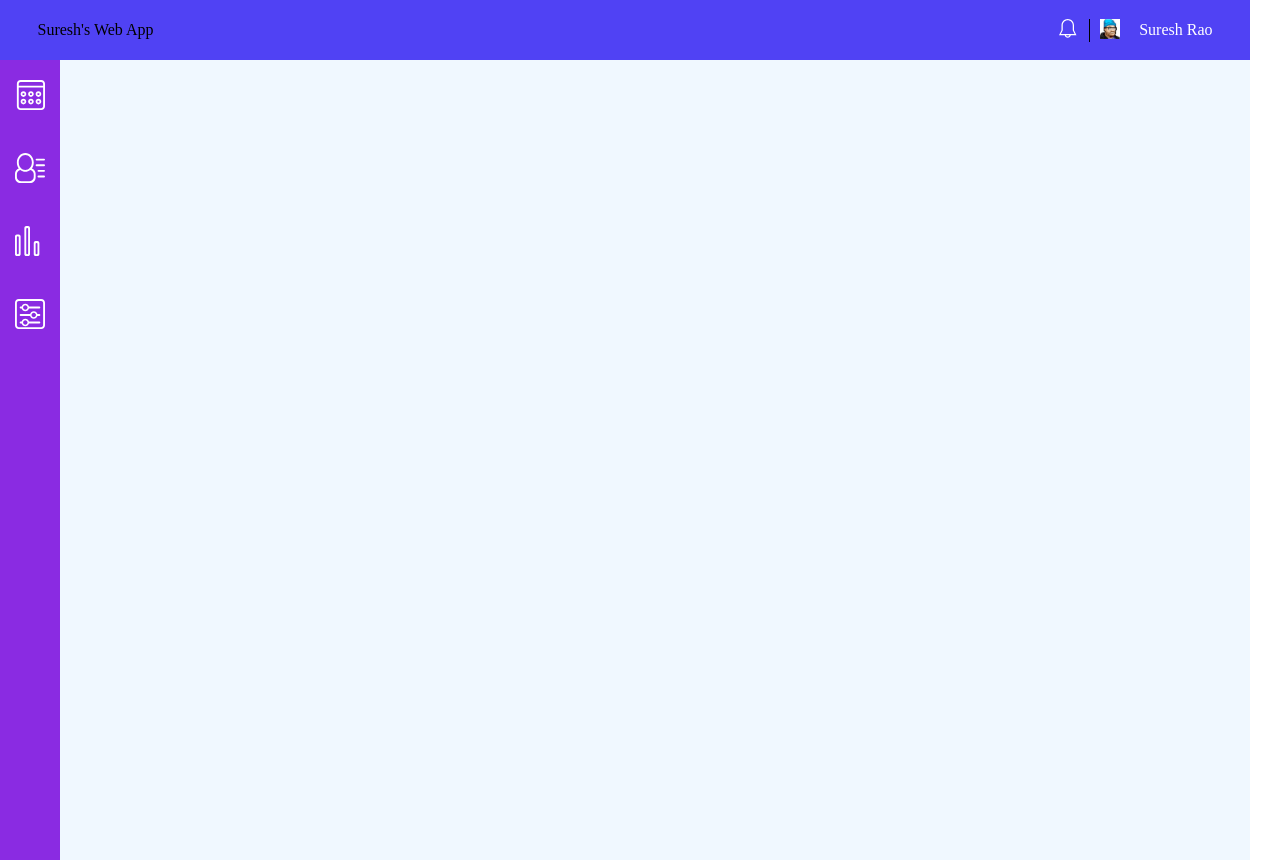
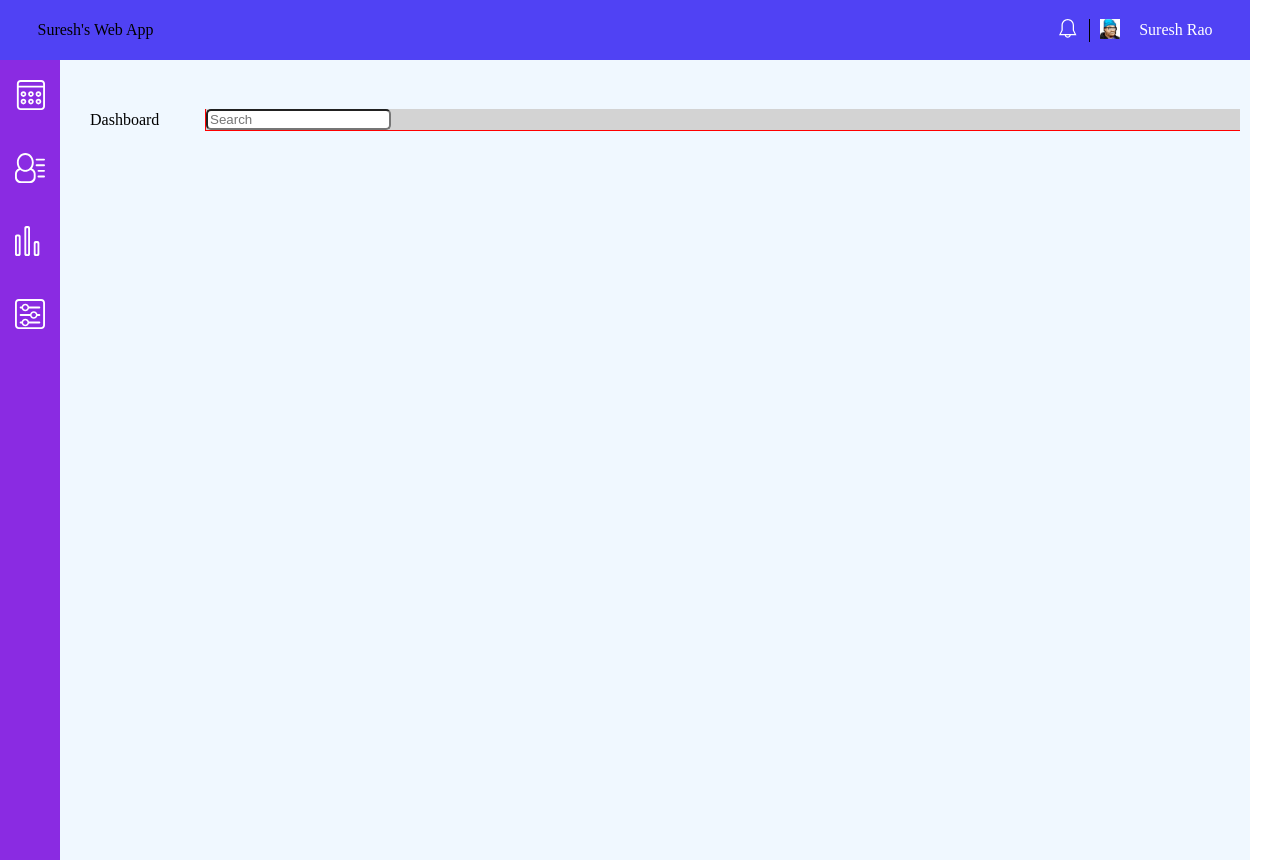
Before and after one commit to hi2suresh/web-app-dashboard, a plain HTML site: page index.html in a window 1280 px wide. Drawn offline with nearby package versions, Linux system fonts and the light colour scheme.

Commit message:
Temporary commit

```diff
--- a/css/main.css
+++ b/css/main.css
@@ -88,8 +88,33 @@ width: 60px;
  -moz-box-flex: 1;
  -ms-box-flex: 1;
  box-flex: 1;
+height: 100%;
 }
 
+#dashboard-tab {
+    display: -webkit-flex;
+    display: flex;
+    align-items: center;
+    justify-content:flex-end;
+    height: 15%;
+}
+
+#tab-heading {
+    margin-right: auto;
+    margin-left: 10px;
+    width: 10%;
+}
+
+#search {
+    margin-right: 10px;
+    background: lightgray;
+    width: 90%;
+    border-left: 1px solid red;
+    border-bottom: 1px solid red;
+}
+#search input {
+    border-radius: 5px;
+}
 @media (min-width: 768px ){
     #flex-header {
         height: 60px;
@@ -111,8 +136,8 @@ width: 60px;
     .flex-item-header-left {
     margin-left: 3%;
 }
-    .flex-item-icon {
-
+    #tab-heading {
+        margin-left: 30px;
     }
 
 
--- a/index.html
+++ b/index.html
@@ -43,6 +43,10 @@
 
                    </div>
                     <div id="dashboard">
+                        <div id="dashboard-tab">
+                            <div id="tab-heading"><h2>Dashboard</h2></div>
+                            <div id="search"><input type="search" placeholder="Search"></div>
+                        </div>
                     </div>
                  </div>
 
```
